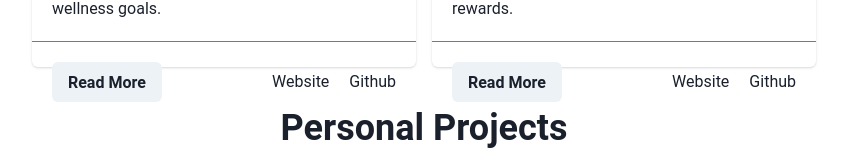
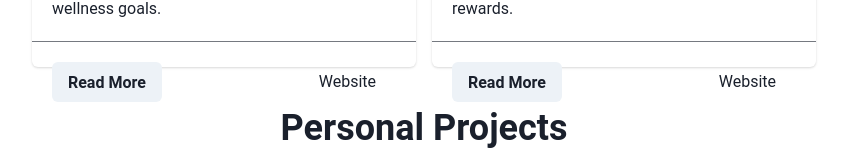
Before and after one commit to konstantinlindner/konstantinlindner.com-v2, a Next.js app: page /projects in a window 1280 px wide. Shown: the part 732-892 px from the top of the page, without its empty margins (216-1063 px from the left). Built offline with nearby package versions, Linux system fonts and the light colour scheme; a web font is replaced by a local one.

Commit message:
make links optional

```diff
--- a/src/components/ProjectsDisplay/index.tsx
+++ b/src/components/ProjectsDisplay/index.tsx
@@ -6,10 +6,10 @@ interface projectItem {
   imgUrl: string;
   frontText: string;
   backText: string;
-  link1: string;
-  linkLabel1: string;
-  link2: string;
-  linkLabel2: string;
+  link1?: string;
+  linkLabel1?: string;
+  link2?: string;
+  linkLabel2?: string;
 }
 
 function projectsDisplay() {
@@ -27,8 +27,6 @@ function projectsDisplay() {
       backText: `fit52 Back Text`,
       link1: 'https://www.fit52.com/',
       linkLabel1: 'Website',
-      link2: 'https://github.com/M56-Studios',
-      linkLabel2: 'Github',
     },
     {
       name: 'hanx101',
@@ -43,8 +41,6 @@ function projectsDisplay() {
       backText: `Hanx101 Back Text`,
       link1: 'https://www.hanx101.com/',
       linkLabel1: 'Website',
-      link2: 'https://github.com/Blueline-Studios',
-      linkLabel2: 'Github',
     },
   ];
 
```
Also changed, not shown: src/components/ProjectsDisplay/ProjectItem/index.tsx (+4 -4 lines).
